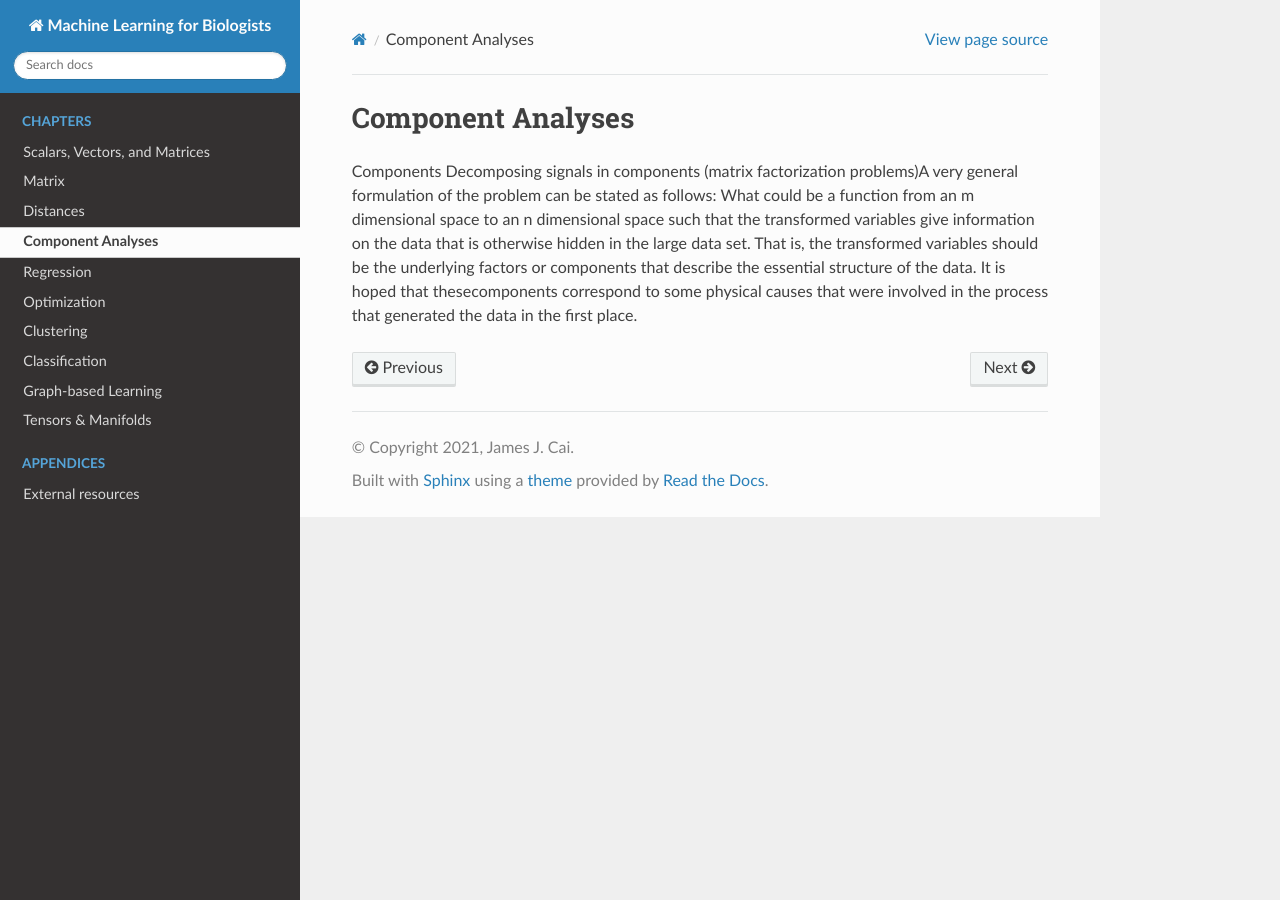
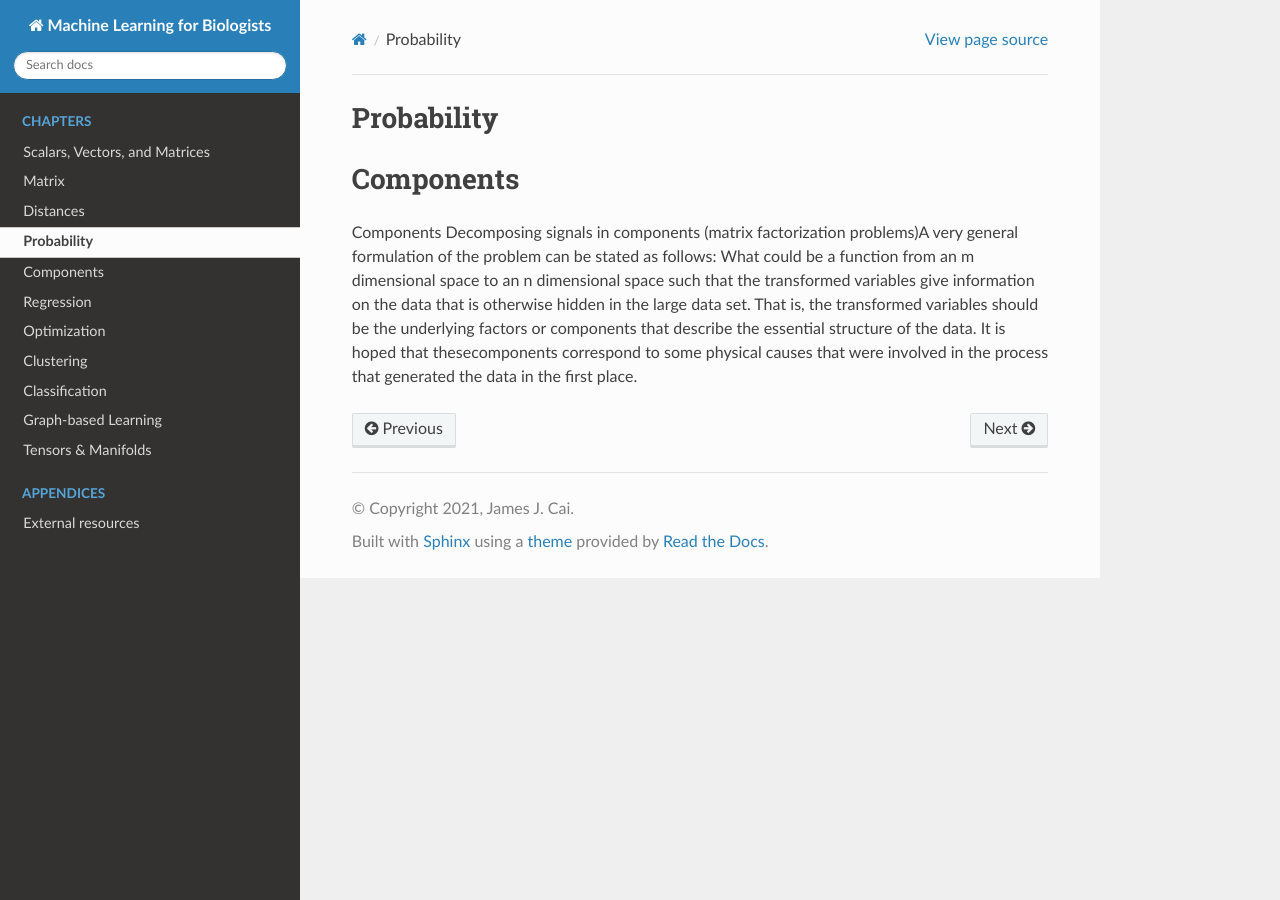
Before and after one commit to jamesjcai/readthedocs_ml4b, a Sphinx documentation site: the page built from docs/chapter3.rst, in a window 1280 px wide. Built offline with Sphinx 7.4.7 and the Read the Docs theme 2.0.0, drawn with Linux system fonts in a browser that asks for light colours.

Commit message:
Update chapter3.rst

```diff
--- a/docs/chapter3.rst
+++ b/docs/chapter3.rst
@@ -1,6 +1,8 @@
+Probability
+===========
 
-Component Analyses
-==================
+Components
+==========
 
 Components
 Decomposing signals in components (matrix factorization problems)A very general formulation of the problem can be stated as follows: What could be a function from an m dimensional space to an n dimensional space such that the transformed variables give information on the data that is otherwise hidden in the large data set. That is, the transformed variables should be the underlying factors or components that describe the essential structure of the data. It is hoped that thesecomponents correspond to some physical causes that were involved in the process that generated the data in the first place.
```
